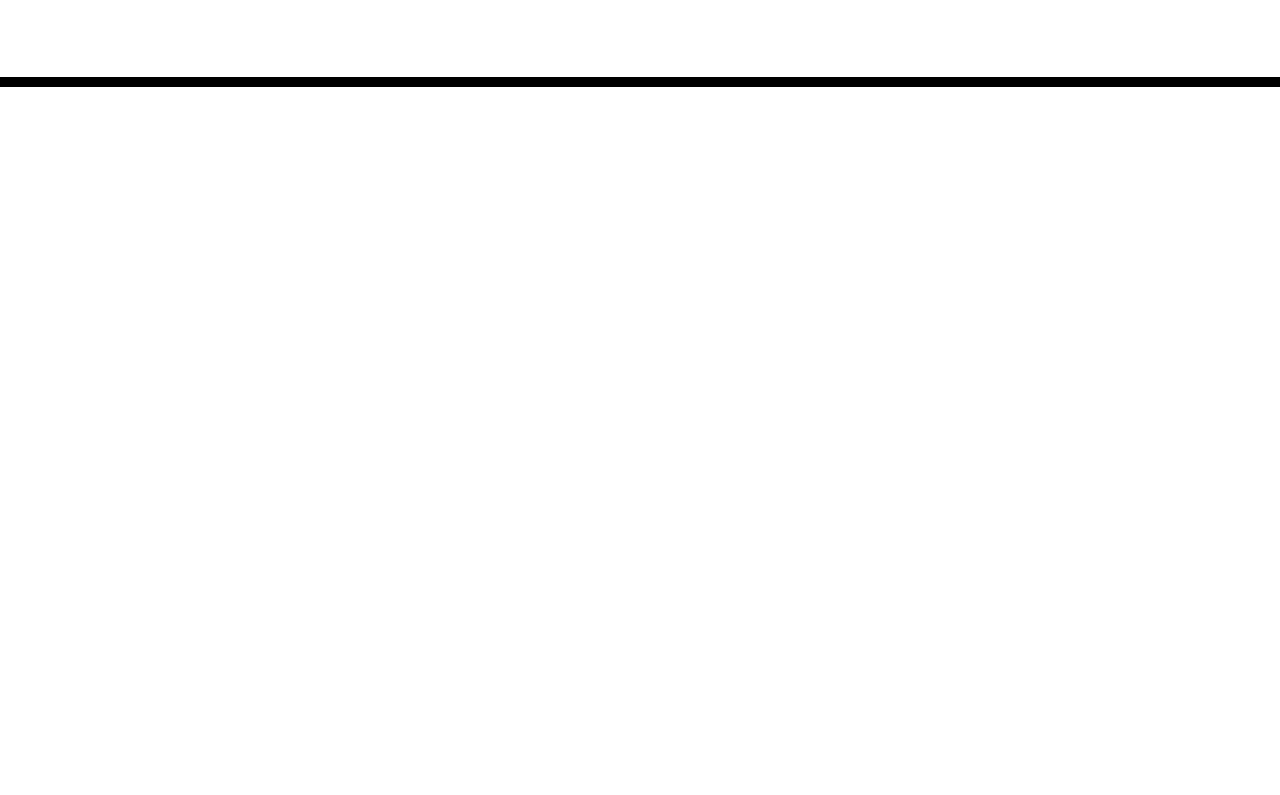
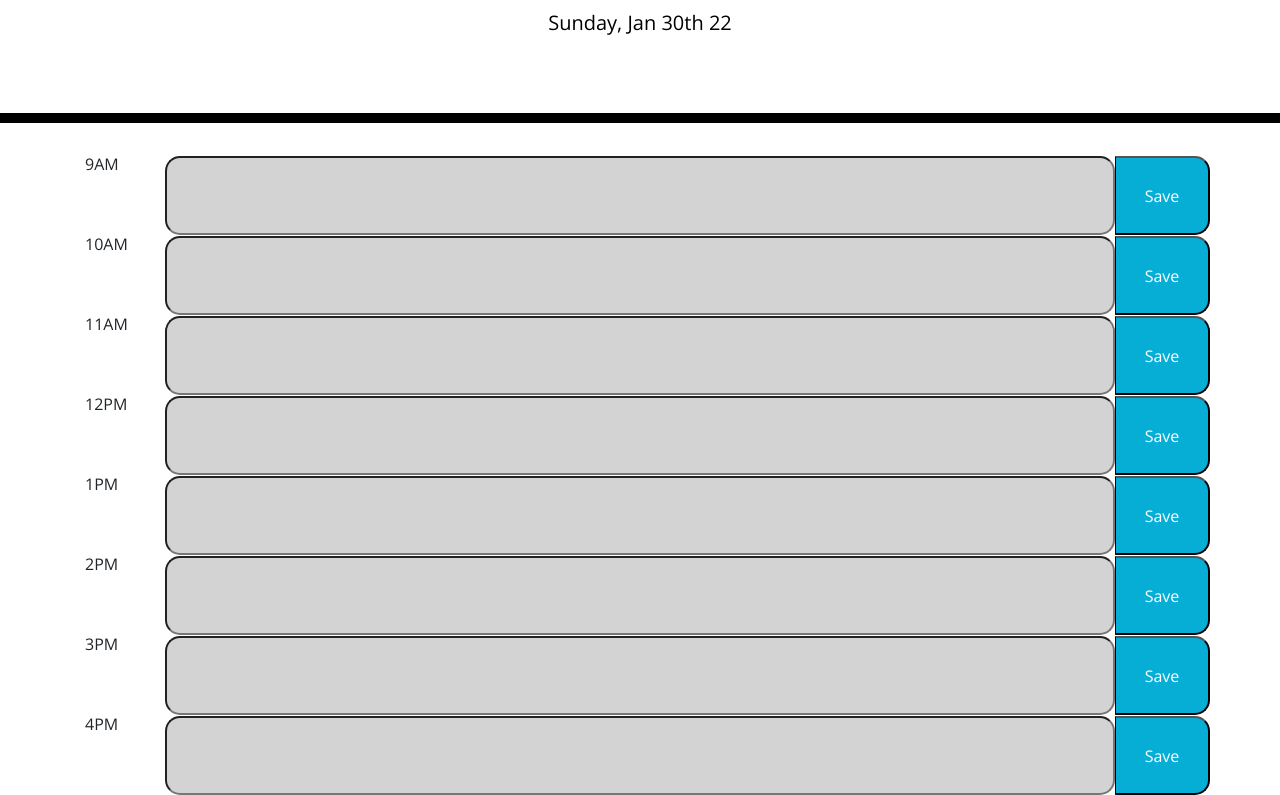
Before and after one commit to rachelsaito/Work_Day_Scheduler, a plain HTML site: page Develop/index.html in a window 1280 px wide. Shown: the part 181-976 px from the top of the page. Before the commit the page ends 800 px from the top, so only its background shows below. Drawn offline with nearby package versions, Linux system fonts and the light colour scheme.

Commit message:
completed assignment

```diff
--- a/Develop/index.html
+++ b/Develop/index.html
@@ -30,9 +30,34 @@
     </header>
     <div class="container">
       <!-- Timeblocks go here -->
+      <div class="row">
+        <p id="9" class="time-align col-1">9AM</p><input class="time-block col-10" id="9a" type="text"><button class="saveBtn col-1">Save</button>
+           </div>
+         <div class="row">
+           <p id="10"class="time-align col-1">10AM</p><input class="time-block col-10" id="10a" type="text"><button class="saveBtn col-1">Save</button>
+           </div>
+         <div class="row">
+           <p id="11"class="time-align col-1">11AM</p><input class="time-block col-10" id="11a" type="text"><button class="saveBtn col-1">Save</button>
+           </div>
+         <div class="row">
+           <p id="12"class="time-align col-1">12PM</p><input class="time-block col-10" id="12p" type="text"><button class="saveBtn col-1">Save</button>
+           </div>
+         <div class="row">
+           <p id="13"class="time-align col-1">1PM</p><input class="time-block col-10" id="1p" type="text"><button class="saveBtn col-1">Save</button>
+           </div>
+         <div class="row">
+           <p id="14"class="time-align col-1">2PM</p><input class="time-block col-10" id="2p" type="text"><button class="saveBtn col-1">Save</button>
+           </div>
+         <div class="row">
+           <p id="15"class="time-align col-1">3PM</p><input class="time-block col-10" id="3p" type="text"><button class="saveBtn col-1">Save</button>
+           </div>
+         <div class="row">
+           <p id="16"class="time-align col-1">4PM</p><input class="time-block col-10" id="4p" type="text"><button class="saveBtn col-1">Save</button>
+           </div>
     </div>
 
     <script src="https://code.jquery.com/jquery-3.4.1.min.js"></script>
     <script src="https://cdnjs.cloudflare.com/ajax/libs/moment.js/2.24.0/moment.min.js"></script>
+    <script src="script.js"></script>
   </body>
 </html>
--- /dev/null
+++ b/Develop/script.js
@@ -0,0 +1,19 @@
+$("#currentDay").text(moment().format('dddd') + ", " + moment().format("MMM Do YY"))
+var H = moment().format("H")
+var Timeblocks = document.querySelectorAll(".time-block")
+
+for (let i = 0; i < Timeblocks.length; i++) {
+    if (H > i + 9) {
+        Timeblocks[i].classList.add("past")
+    } if (H < i + 9) {
+        Timeblocks[i].classList.add("future")
+    } if (H == i + 9) {
+        Timeblocks[i].classList.add("present")
+    }
+    Timeblocks[i].value=localStorage.getItem(i+9)
+}
+
+$(".saveBtn").on("click", function(e){
+    e.preventDefault()
+   localStorage.setItem($(this).siblings("p").attr("id"), $(this).siblings("input").val())
+})
```
